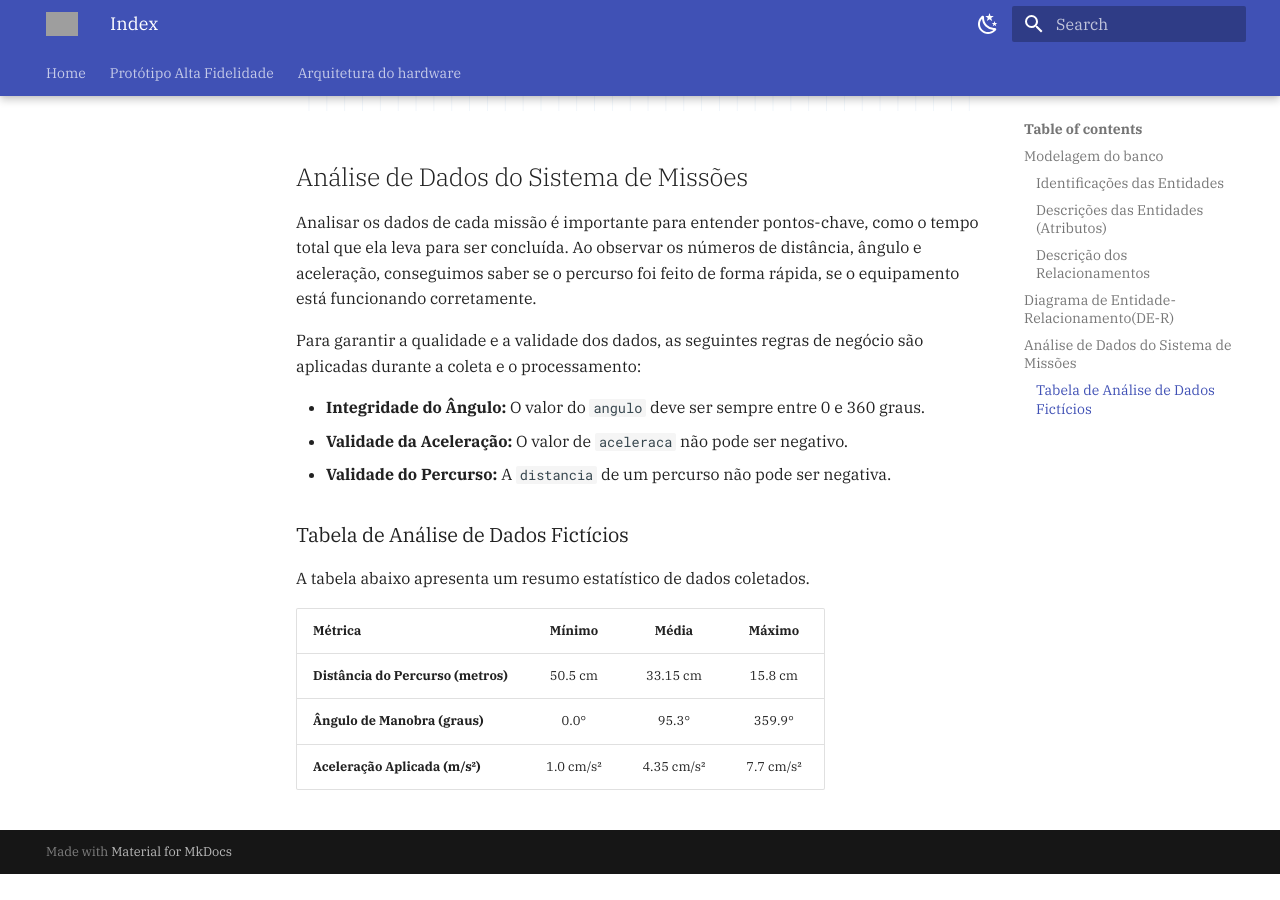
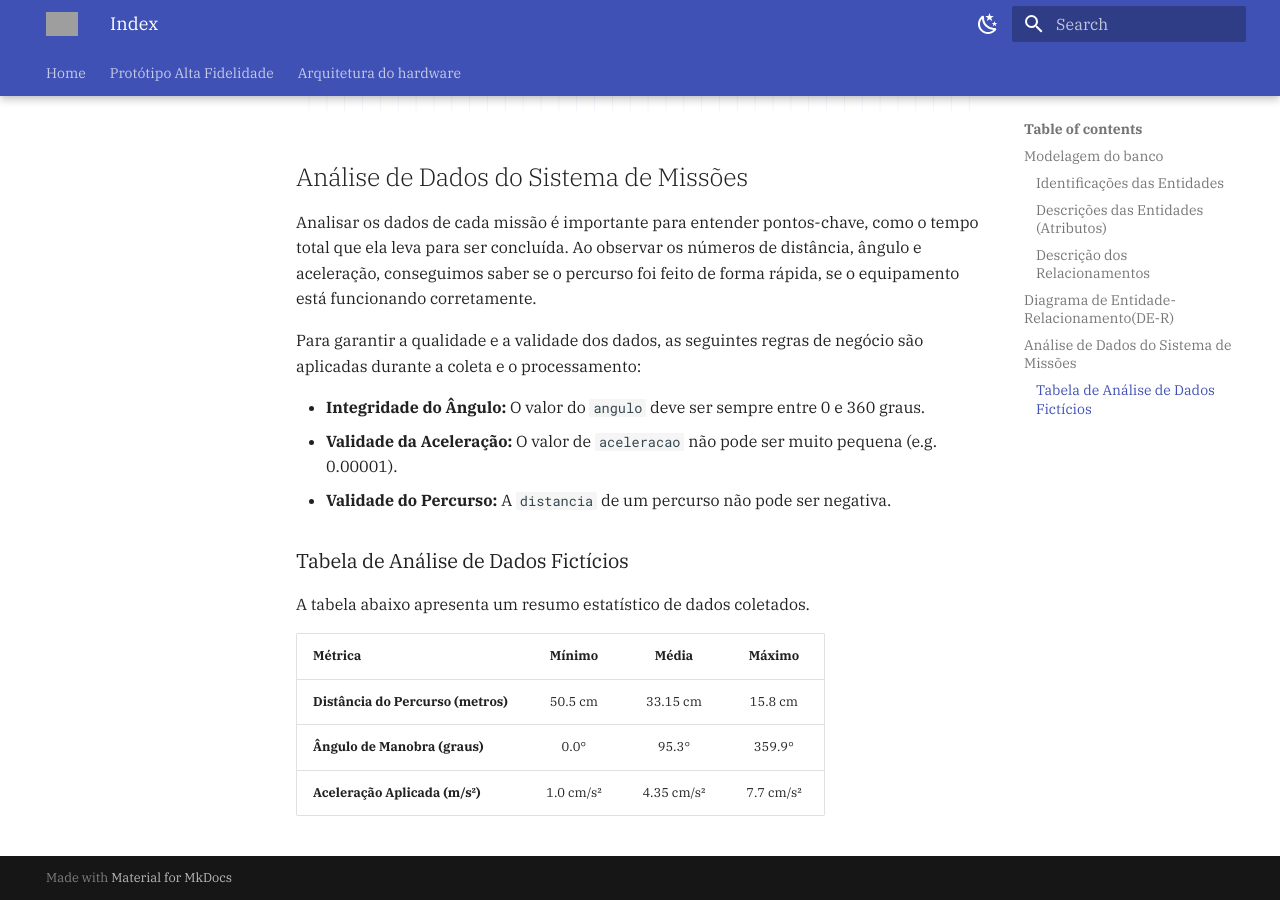
Before and after one commit to fcte-pi1/2025.2_PI1_Grupo02_Ajax, an MkDocs documentation site: the page built from docs/banco-de-dados/index.md, in a window 1280 px wide and 900 px high, scrolled down 1080 px. Built offline with MkDocs 1.6.1 and Material for MkDocs 9.7.7, drawn with Linux system fonts in a browser that asks for light colours; before the commit the page ends 1954 px from its top, so only the background shows below that; grey boxes are pictures that could not be loaded.

Commit message:
Arrumado typo e validade de aceleração

```diff
--- a/docs/banco-de-dados/index.md
+++ b/docs/banco-de-dados/index.md
@@ -33,7 +33,7 @@ Analisar os dados de cada missão é importante para entender pontos-chave, como
 Para garantir a qualidade e a validade dos dados, as seguintes regras de negócio são aplicadas durante a coleta e o processamento:
 
 * **Integridade do Ângulo:** O valor do `angulo` deve ser sempre entre 0 e 360 graus.
-* **Validade da Aceleração:** O valor de `aceleraca` não pode ser negativo.
+* **Validade da Aceleração:** O valor de `aceleracao` não pode ser muito pequena (e.g. 0.00001).
 * **Validade do Percurso:** A `distancia` de um percurso não pode ser negativa.
 
 ### Tabela de Análise de Dados Fictícios
```
